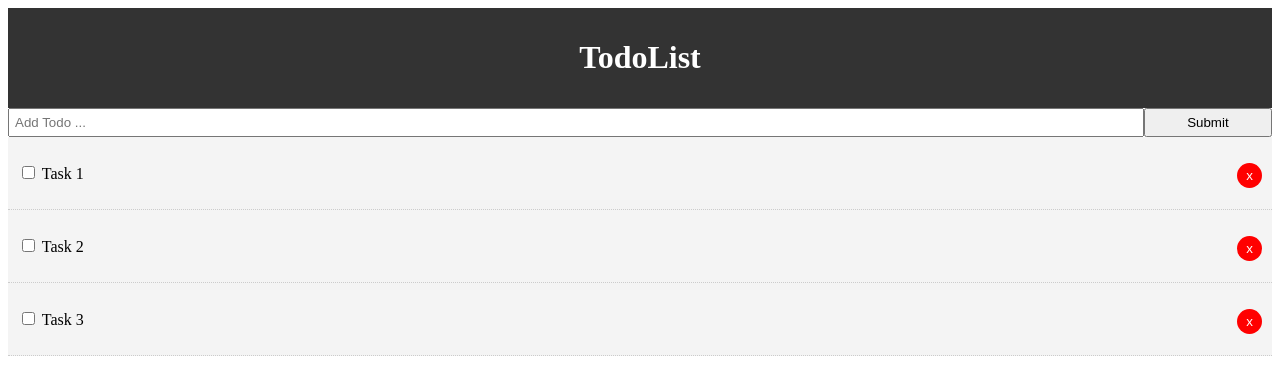
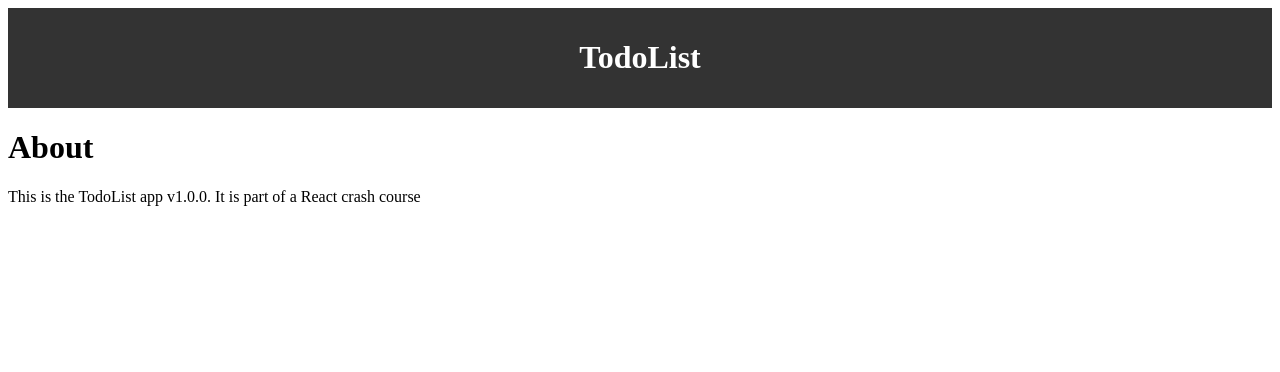
Before and after one commit to mleontenko/react_crash_todo, a React (Create React App) app: page /about in a window 1280 px wide. Shown: the top 372 px of the page. Built offline with nearby package versions, Linux system fonts and the light colour scheme.

Commit message:
about sekcija + rute

```diff
--- a/src/App.js
+++ b/src/App.js
@@ -1,7 +1,9 @@
 import React, { Component } from 'react';
+import { BrowserRouter as Router, Route } from 'react-router-dom';
 import Header from './components/layout/Header';
 import Todos from './components/Todos';
 import AddTodo from './components/AddTodo';
+import About from './components/pages/About';
 import uuid from 'uuid';
 
 class App extends Component {
@@ -50,13 +52,20 @@
 
   render() {
      return (
+      <Router>
         <div className="App">
           <div className="container">
             <Header />
+            <Route exact path="/" render={props => (
+              <React.Fragment>
                 <AddTodo addTodo={this.addTodo}/>
                 <Todos todos={this.state.todos} markComplete={this.markComplete} delTodo={this.delTodo}/>
+              </React.Fragment>
+            )} />
+            <Route path="/about" component={About} />
           </div>
         </div>
+      </Router>
     );
   }
 }
--- /dev/null
+++ b/src/components/pages/About.js
@@ -0,0 +1,12 @@
+import React from 'react'
+
+function About() {
+    return (
+        <React.Fragment>
+            <h1>About</h1>
+            <p>This is the TodoList app v1.0.0. It is part of a React crash course</p>
+        </React.Fragment>
+    )
+}
+
+export default About;
```
Lines whose indentation alone changed are shown as unchanged.
